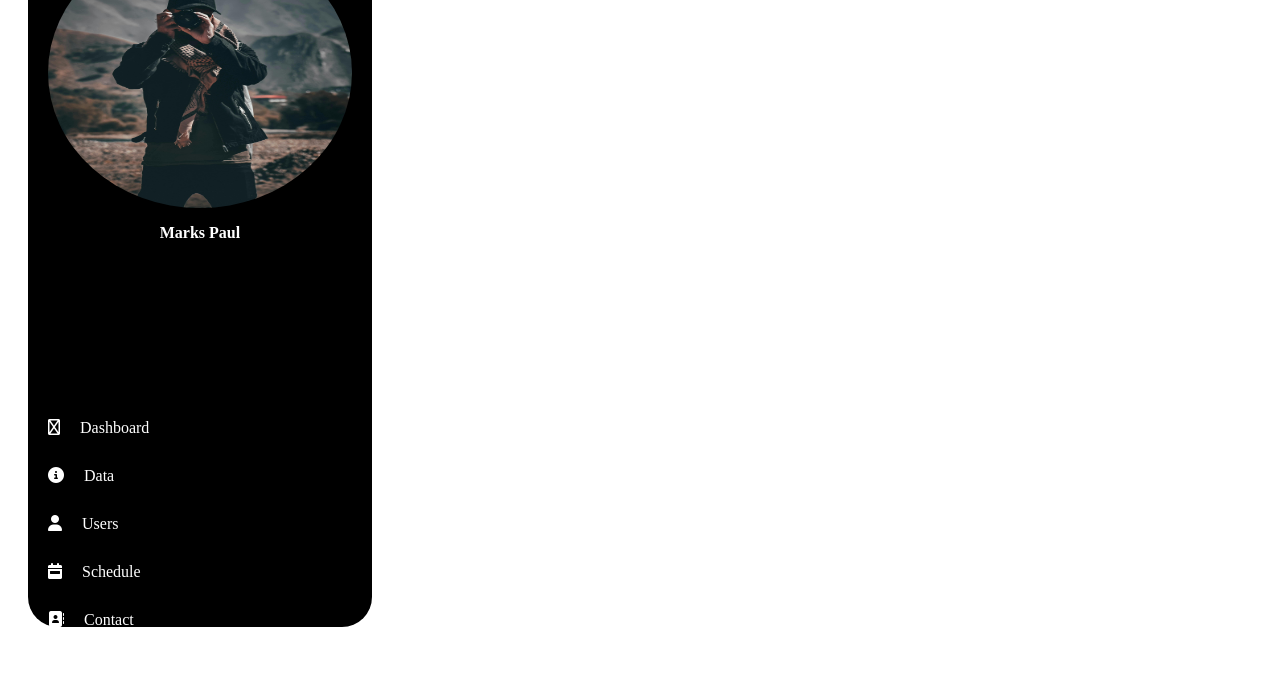
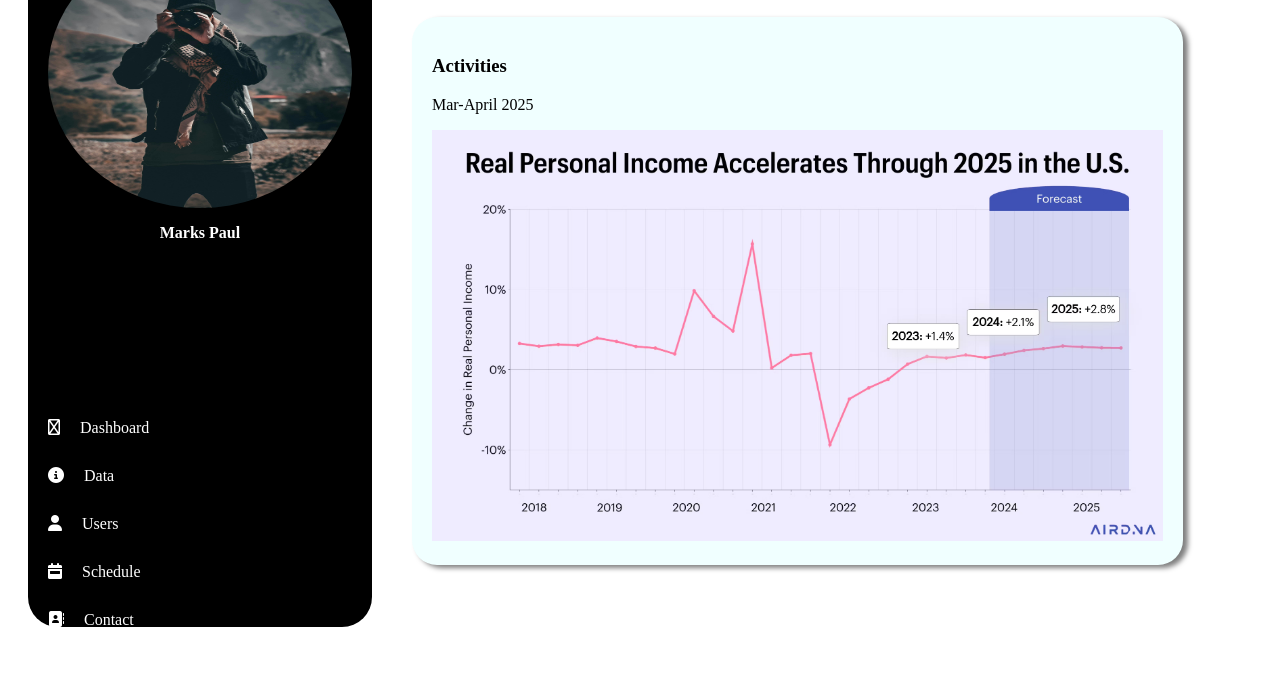
Before and after one commit to V-bhoy/dashboard, a plain HTML site: page index.html in a window 1280 px wide. Shown: the part 121-814 px from the top of the page. Drawn offline with Linux system fonts and the light colour scheme; a web font is replaced by a local one.

Commit message:
add board section

```diff
--- a/index.html
+++ b/index.html
@@ -49,7 +49,15 @@
           <h1>Dashboard</h1>
           <input type="text" placeholder="search" />
         </header>
-        <article id="board"></article>
+        <article id="board">
+            <div>
+                <h3>Activities</h3>
+                <p>Mar-April 2025</p>
+            </div>
+            <div>
+                <img src="./assets/graph.png" alt="statistics"/>
+            </div>
+        </article>
         <article id="data"></article>
         <article id="users"></article>
         <article id="schedule"></article>
--- a/styles.css
+++ b/styles.css
@@ -5,7 +5,7 @@ main {
   padding: 20px;
 }
 
-.left{
+.left {
   background-color: black;
   height: 90vh;
   display: flex;
@@ -22,7 +22,7 @@ main {
   gap: 20px;
 }
 
-.profile{
+.profile {
   display: flex;
   flex-direction: column;
   align-items: center;
@@ -91,3 +91,22 @@ header > input:focus {
   outline: none;
   border: 3px solid silver;
 }
+
+#board {
+  width: 85%;
+  border-radius: 25px;
+  margin-left: 20px;
+  padding: 20px;
+  background-color: azure;
+  box-shadow: 5px 3px 5px rgba(0, 0, 0, 0.5);
+}
+
+#board > div:first-child {
+  font-family: "Sedan SC", serif;
+}
+
+#board img {
+  width: 100%;
+  height: 100%;
+  object-fit: cover;
+}
```
Also changed, not shown: assets/graph.png (added). Lines whose indentation alone changed are shown as unchanged.
